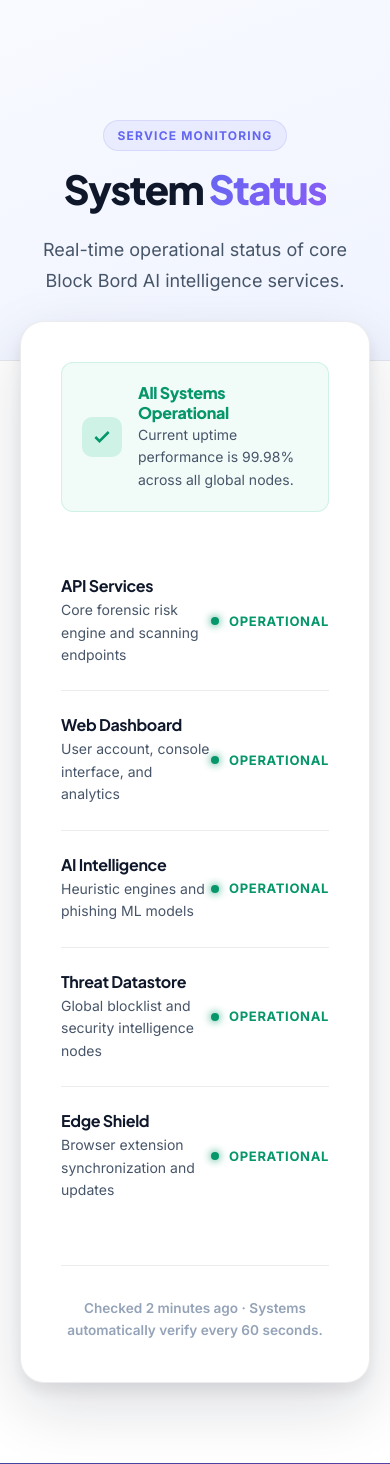
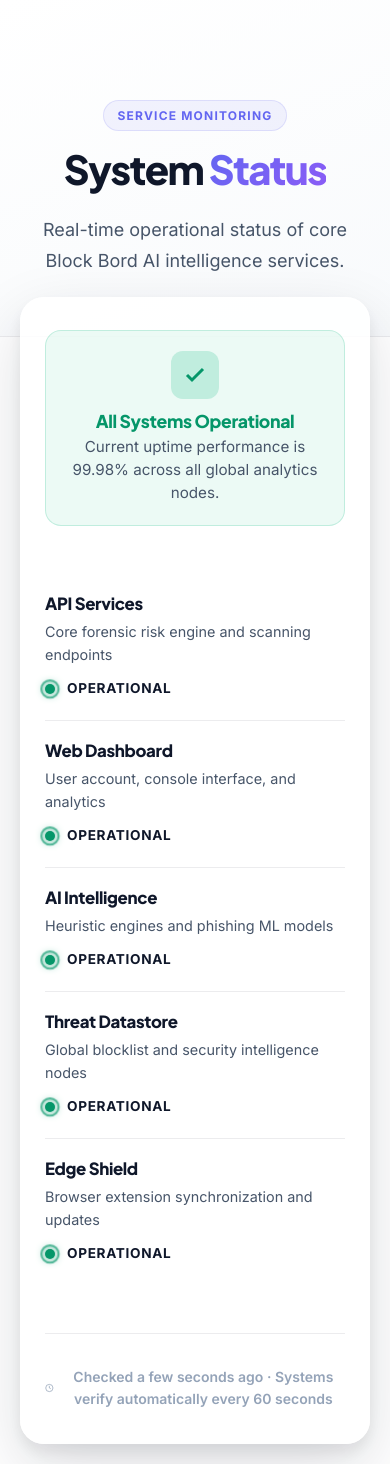
Before and after one commit to kvdayananda/block-bord, a Python web app: template templates/status.html in a window 390 px wide. Shown: the part 64-1528 px from the top of the page. Run offline with Jinja, Linux system fonts and the light colour scheme; the template is opened without the code that fills it, so the values that code supplies are empty.

Commit message:
Update mobile dashboard navbar and UI layouts

```diff
--- a/static/script.js
+++ b/static/script.js
@@ -451,8 +451,26 @@
 
     if (!toggleBtn || !chatWindow) return; // Widget not present (logged out)
 
+    const CHAT_SESSION_KEY = 'bb_ai_chat_history';
     let isOpen = false;
     chatWindow.style.display = 'none';
+
+    function saveChatHistory(text, type) {
+        let history = JSON.parse(sessionStorage.getItem(CHAT_SESSION_KEY) || '[]');
+        history.push({ text, type });
+        sessionStorage.setItem(CHAT_SESSION_KEY, JSON.stringify(history));
+    }
+
+    function loadChatHistory() {
+        let history = JSON.parse(sessionStorage.getItem(CHAT_SESSION_KEY) || '[]');
+        if (history.length > 0) {
+            messagesDiv.innerHTML = '';
+            history.forEach(item => addMessage(item.text, item.type, false));
+        }
+    }
+
+    // Load history on init
+    loadChatHistory();
 
     toggleBtn.addEventListener('click', () => {
         if (!isOpen) {
@@ -492,16 +510,29 @@
     });
 
 
-    function addMessage(text, type) {
+    function addMessage(text, type, saveToSession = true) {
         const msg = document.createElement('div');
         msg.className = `ai-msg ${type === 'user' ? 'user-msg' : 'bot-msg'}`;
-        // Simple markdown: **bold**
-        const formatted = escapeHtml(text)
-            .replace(/\*\*(.+?)\*\*/g, '<strong>$1</strong>')
-            .replace(/\n/g, '<br>');
-        msg.innerHTML = formatted;
+
+        if (type === 'user') {
+            const p = document.createElement('p');
+            p.textContent = text;
+            msg.appendChild(p);
+        } else {
+            if (typeof marked !== 'undefined') {
+                msg.innerHTML = marked.parse(text);
+            } else {
+                msg.textContent = text;
+            }
+        }
+
         messagesDiv.appendChild(msg);
         messagesDiv.scrollTop = messagesDiv.scrollHeight;
+
+        if (saveToSession) {
+            saveChatHistory(text, type);
+        }
+
         return msg;
     }
 
@@ -509,7 +540,13 @@
         const msg = document.createElement('div');
         msg.className = 'ai-msg bot-msg';
         msg.id = 'typing-indicator';
-        msg.innerHTML = '<span style="opacity:0.6;font-style:italic;display:flex;gap:4px;align-items:center;"><span>Analyzing</span><span style="animation:typing-dots 1.2s infinite">...</span></span>';
+        msg.innerHTML = `
+          <div style="display:flex; gap:6px; padding:4px;">
+            <div class="typing-dot" style="animation-delay: 0s"></div>
+            <div class="typing-dot" style="animation-delay: 0.2s"></div>
+            <div class="typing-dot" style="animation-delay: 0.4s"></div>
+          </div>
+        `;
         messagesDiv.appendChild(msg);
         messagesDiv.scrollTop = messagesDiv.scrollHeight;
     }
@@ -565,10 +602,16 @@
         const style = document.createElement('style');
         style.setAttribute('data-ai-widget', '1');
         style.textContent = `
-            @keyframes typing-dots {
-                0%, 20% { content: '.'; }
-                40% { content: '..'; }
-                60%, 100% { content: '...'; }
+            .typing-dot {
+                width: 6px;
+                height: 6px;
+                background-color: var(--primary);
+                border-radius: 50%;
+                animation: typingBounce 1.4s infinite ease-in-out both;
+            }
+            @keyframes typingBounce {
+                0%, 80%, 100% { transform: scale(0); opacity: 0.4; }
+                40% { transform: scale(1); opacity: 1; }
             }
         `;
         document.head.appendChild(style);
--- a/templates/base.html
+++ b/templates/base.html
@@ -36,12 +36,20 @@
       <a href="/contact" class="nav-link {% if request.url.path == '/contact' %}active{% endif %}">Contact</a>
       {% if request.session.get("user_id") %}
       <a href="/app" class="nav-link {% if request.url.path == '/app' %}active{% endif %}">Dashboard</a>
+      <div class="mobile-only-nav">
+        <a href="/logout" class="nav-link" style="color:var(--status-danger);" onclick="sessionStorage.clear()">Logout</a>
+      </div>
+      {% else %}
+      <div class="mobile-only-nav">
+        <a href="/login" class="nav-link">Log in</a>
+        <a href="/register" class="nav-link">Get started</a>
+      </div>
       {% endif %}
     </nav>
 
     <div class="nav-actions">
       {% if request.session.get("user_id") %}
-      <a href="/logout" class="btn btn-outline" style="padding: 8px 20px; font-size:0.875rem;">Logout</a>
+      <a href="/logout" class="btn btn-outline" style="padding: 8px 20px; font-size:0.875rem;" onclick="sessionStorage.clear()">Logout</a>
       {% else %}
       <a href="/login"    class="btn btn-ghost"   style="padding: 8px 16px; font-size:0.875rem;">Log in</a>
       <a href="/register" class="btn btn-primary"  style="padding: 8px 22px; font-size:0.875rem;">Get started</a>
@@ -150,6 +158,7 @@
   {% endif %}
 
   <!-- Core Scripts -->
+  <script src="https://cdn.jsdelivr.net/npm/marked/marked.min.js"></script>
   <script src="/static/script.js?v=5.2"></script>
   <script>
     // Navbar scroll effect
--- a/templates/sidebar.html
+++ b/templates/sidebar.html
@@ -103,7 +103,7 @@
 
   <!-- Bottom Actions -->
   <div class="sidebar-bottom-actions">
-    <a href="/logout" class="sidebar-action-btn logout-btn">
+    <a href="/logout" class="sidebar-action-btn logout-btn" onclick="sessionStorage.clear()">
       <div class="icon-wrapper">
         <svg viewBox="0 0 24 24" fill="none" stroke="currentColor" stroke-width="2.5">
           <path d="M9 21H5a2 2 0 0 1-2-2V5a2 2 0 0 1 2-2h4"/>
--- a/templates/status.html
+++ b/templates/status.html
@@ -6,64 +6,110 @@
 <meta name="description" content="Check the real-time operational status of Block Bord AI services, including the risk engine, dashboard, and API.">
 <style>
   .status-hero {
-    padding: 120px 0 64px;
-    background: linear-gradient(160deg, #f8faff 0%, #f0f4ff 100%);
+    padding: 100px 0 60px;
+    background: linear-gradient(160deg, var(--bg) 0%, var(--bg-alt) 100%);
     text-align: center;
     border-bottom: 1px solid var(--border);
   }
-  .status-grid {
-    max-width: 800px;
-    margin: -40px auto 80px;
+
+  .status-wrapper {
+    max-width: 860px;
+    margin: -40px auto 100px;
     position: relative;
     z-index: 10;
+    padding: 0 20px;
   }
+
   .status-card {
-    background: #fff;
-    border: 1px solid var(--border);
+    background: rgba(255, 255, 255, 0.85);
+    backdrop-filter: blur(20px);
+    -webkit-backdrop-filter: blur(20px);
+    border: 1px solid rgba(255,255,255, 0.6);
     border-radius: var(--radius-lg);
     box-shadow: var(--shadow-xl);
-    padding: 40px;
+    padding: 48px;
   }
+
+  .status-banner {
+    background: rgba(16, 185, 129, 0.08);
+    border: 1px solid rgba(16, 185, 129, 0.2);
+    border-radius: 16px;
+    padding: 24px;
+    display: flex;
+    align-items: center;
+    gap: 20px;
+    margin-bottom: 48px;
+  }
+
+  .status-banner-icon {
+    width: 48px; height: 48px;
+    border-radius: 12px;
+    background: rgba(16, 185, 129, 0.2);
+    color: var(--status-safe);
+    display: flex;
+    align-items: center;
+    justify-content: center;
+    flex-shrink: 0;
+  }
+
   .status-item {
     display: flex;
     justify-content: space-between;
     align-items: center;
     padding: 24px 0;
     border-bottom: 1px solid var(--border);
+    transition: background 0.2s ease;
   }
   .status-item:last-child { border-bottom: none; }
 
   .status-indicator {
     display: flex;
     align-items: center;
-    gap: 10px;
-    font-size: 0.8125rem;
+    gap: 12px;
+    font-size: 0.85rem;
     font-weight: 700;
     text-transform: uppercase;
     letter-spacing: 0.05em;
+    color: var(--text-muted);
   }
+
   .indicator-dot {
-    width: 8px; height: 8px;
+    width: 10px; height: 10px;
     border-radius: 50%;
+    position: relative;
   }
-  .indicator-safe { color: var(--status-safe); }
-  .indicator-safe .indicator-dot { background: var(--status-safe); box-shadow: 0 0 8px var(--status-safe); }
 
-  .status-banner {
-    background: rgba(16, 185, 129, 0.06);
-    border: 1px solid rgba(16, 185, 129, 0.15);
-    border-radius: 12px;
-    padding: 20px;
-    display: flex;
-    align-items: center;
-    gap: 16px;
-    margin-bottom: 40px;
+  .indicator-safe .indicator-dot {
+    background: var(--status-safe);
+    box-shadow: 0 0 10px var(--status-safe);
+  }
+
+  /* Pulse animation for operational status */
+  .indicator-safe .indicator-dot::after {
+    content: '';
+    position: absolute;
+    top: -4px; left: -4px;
+    right: -4px; bottom: -4px;
+    border-radius: 50%;
+    border: 2px solid var(--status-safe);
+    animation: statusPulse 2s cubic-bezier(0.4, 0, 0.6, 1) infinite;
+  }
+
+  @keyframes statusPulse {
+    0% { transform: scale(0.8); opacity: 0.8; }
+    100% { transform: scale(2.2); opacity: 0; }
+  }
+
+  @media (max-width: 768px) {
+    .status-card { padding: 32px 24px; }
+    .status-item { flex-direction: column; align-items: flex-start; gap: 12px; padding: 20px 0; }
+    .status-banner { flex-direction: column; text-align: center; gap: 12px; padding: 20px; }
   }
 </style>
 {% endblock %}
 
 {% block content %}
-<section class="status-hero">
+<section class="status-hero fade-up">
   <div class="bb-container">
     <span class="bb-overline">Service Monitoring</span>
     <h1 class="bb-title">System <span>Status</span></h1>
@@ -71,16 +117,15 @@
   </div>
 </section>
 
-<div class="bb-container">
-  <div class="status-grid">
+<div class="status-wrapper fade-up-d1">
   <div class="status-card">
     <div class="status-banner">
-        <div style="width:40px; height:40px; border-radius:10px; background:rgba(16, 185, 129, 0.15); color:var(--status-safe); display:flex; align-items:center; justify-content:center; flex-shrink:0;">
-          <svg width="20" height="20" viewBox="0 0 24 24" fill="none" stroke="currentColor" stroke-width="3"><polyline points="20 6 9 17 4 12"/></svg>
+      <div class="status-banner-icon">
+        <svg width="24" height="24" viewBox="0 0 24 24" fill="none" stroke="currentColor" stroke-width="3"><polyline points="20 6 9 17 4 12"/></svg>
       </div>
       <div>
-          <h4 style="margin:0; font-size:1rem; font-weight:800; color:var(--status-safe);">All Systems Operational</h4>
-          <p style="margin:2px 0 0; font-size:0.875rem; color:var(--text-muted);">Current uptime performance is 99.98% across all global nodes.</p>
+        <h4 style="margin:0; font-size:1.1rem; font-weight:800; color:var(--status-safe);">All Systems Operational</h4>
+        <p style="margin:4px 0 0; font-size:0.95rem; color:var(--text-muted); line-height:1.5;">Current uptime performance is 99.98% across all global analytics nodes.</p>
       </div>
     </div>
 
@@ -95,20 +140,22 @@
       {% for name, desc in services %}
       <div class="status-item">
         <div>
-            <h4 style="margin:0 0 4px; font-weight:700; font-size:1rem;">{{ name }}</h4>
-            <p style="margin:0; font-size:0.875rem; color:var(--text-muted);">{{ desc }}</p>
+          <h4 style="margin:0 0 6px; font-weight:800; font-size:1.05rem; color:var(--text);">{{ name }}</h4>
+          <p style="margin:0; font-size:0.9rem; color:var(--text-muted);">{{ desc }}</p>
         </div>
         <div class="status-indicator indicator-safe">
           <span class="indicator-dot"></span>
-            Operational
+          <span style="color:var(--text)">Operational</span>
         </div>
       </div>
       {% endfor %}
     </div>
 
-      <div style="margin-top:40px; padding-top:32px; border-top:1px solid var(--border); text-align:center; font-size:0.85rem; color:var(--text-dim); font-weight:600;">
-        <p>Checked 2 minutes ago · Systems automatically verify every 60 seconds.</p>
-      </div>
+    <div style="margin-top:48px; padding-top:32px; border-top:1px solid var(--border); text-align:center; font-size:0.875rem; color:var(--text-dim); font-weight:600;">
+      <p style="display:flex; align-items:center; justify-content:center; gap:8px;">
+        <svg width="16" height="16" viewBox="0 0 24 24" fill="none" stroke="currentColor" stroke-width="2"><circle cx="12" cy="12" r="10"/><polyline points="12 6 12 12 16 14"/></svg>
+        Checked a few seconds ago · Systems verify automatically every 60 seconds
+      </p>
     </div>
   </div>
 </div>
```
Also changed, not shown: app.py (+7 -1 lines), static/style.css (+62 -19 lines), templates/analytics.html (added, +179 -0 lines), templates/dashboard.html (+7 -1 lines), templates/settings.html (+71 -28 lines). Lines whose indentation alone changed are shown as unchanged.
